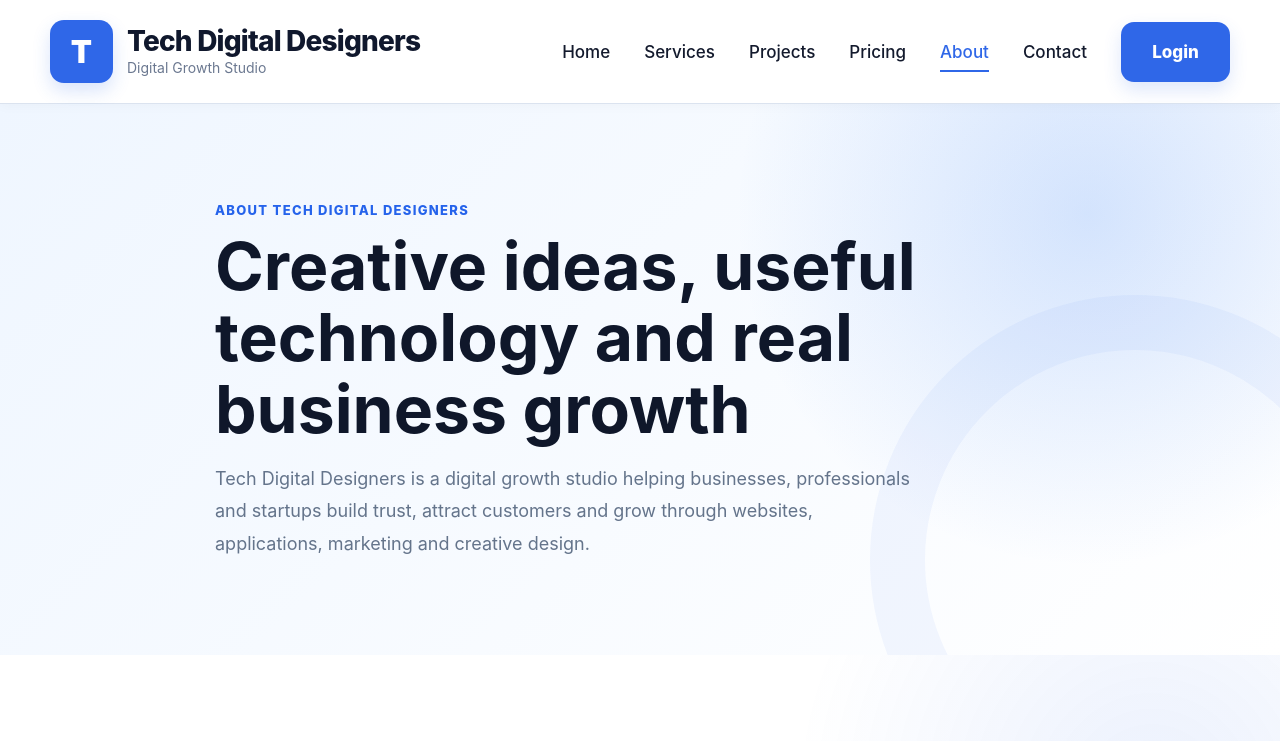
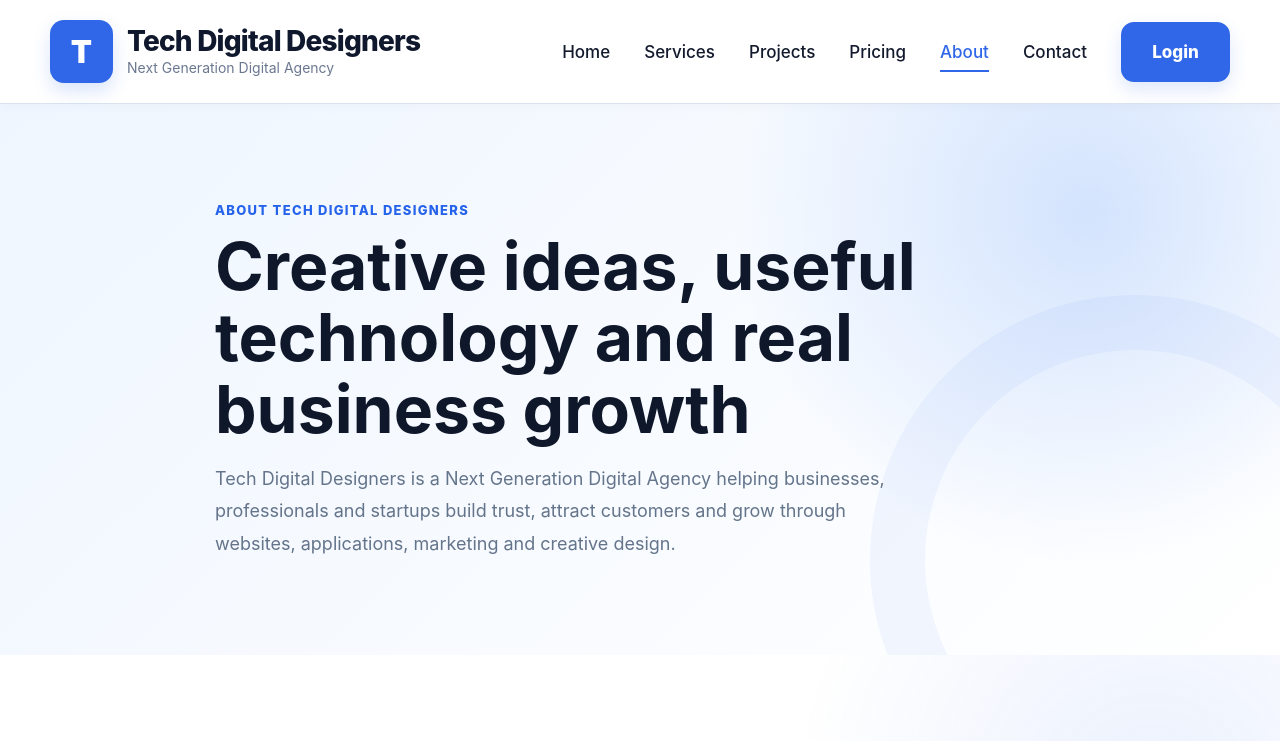
Before and after one commit to vidhyasagar118/tech-digital-designer, a React (Vite) app: page /about in a window 1280 px wide. Shown: the top 741 px of the page. Built offline with nearby package versions, Linux system fonts and the light colour scheme; no server answers.

Commit message:
Next Generation Digital Agency   sub tittle update

```diff
--- a/src/components/Footer.jsx
+++ b/src/components/Footer.jsx
@@ -41,7 +41,7 @@ export default function Footer() {
               </strong>
 
               <small>
-                Digital Growth Studio
+                Next Generation Digital Agency
               </small>
             </span>
           </Link>
--- a/src/components/Navbar.jsx
+++ b/src/components/Navbar.jsx
@@ -61,7 +61,7 @@ export default function Navbar() {
             </strong>
 
             <small>
-              Digital Growth Studio
+              Next Generation Digital Agency
             </small>
           </span>
         </Link>
--- a/src/pages/About.jsx
+++ b/src/pages/About.jsx
@@ -175,7 +175,7 @@ export default function About() {
         <PageHero
           eyebrow="About Tech Digital Designers"
           title="Creative ideas, useful technology and real business growth"
-          text="Tech Digital Designers is a digital growth studio helping businesses, professionals and startups build trust, attract customers and grow through websites, applications, marketing and creative design."
+          text="Tech Digital Designers is a Next Generation Digital Agency helping businesses, professionals and startups build trust, attract customers and grow through websites, applications, marketing and creative design."
         />
 
         {/* Introduction */}
```
